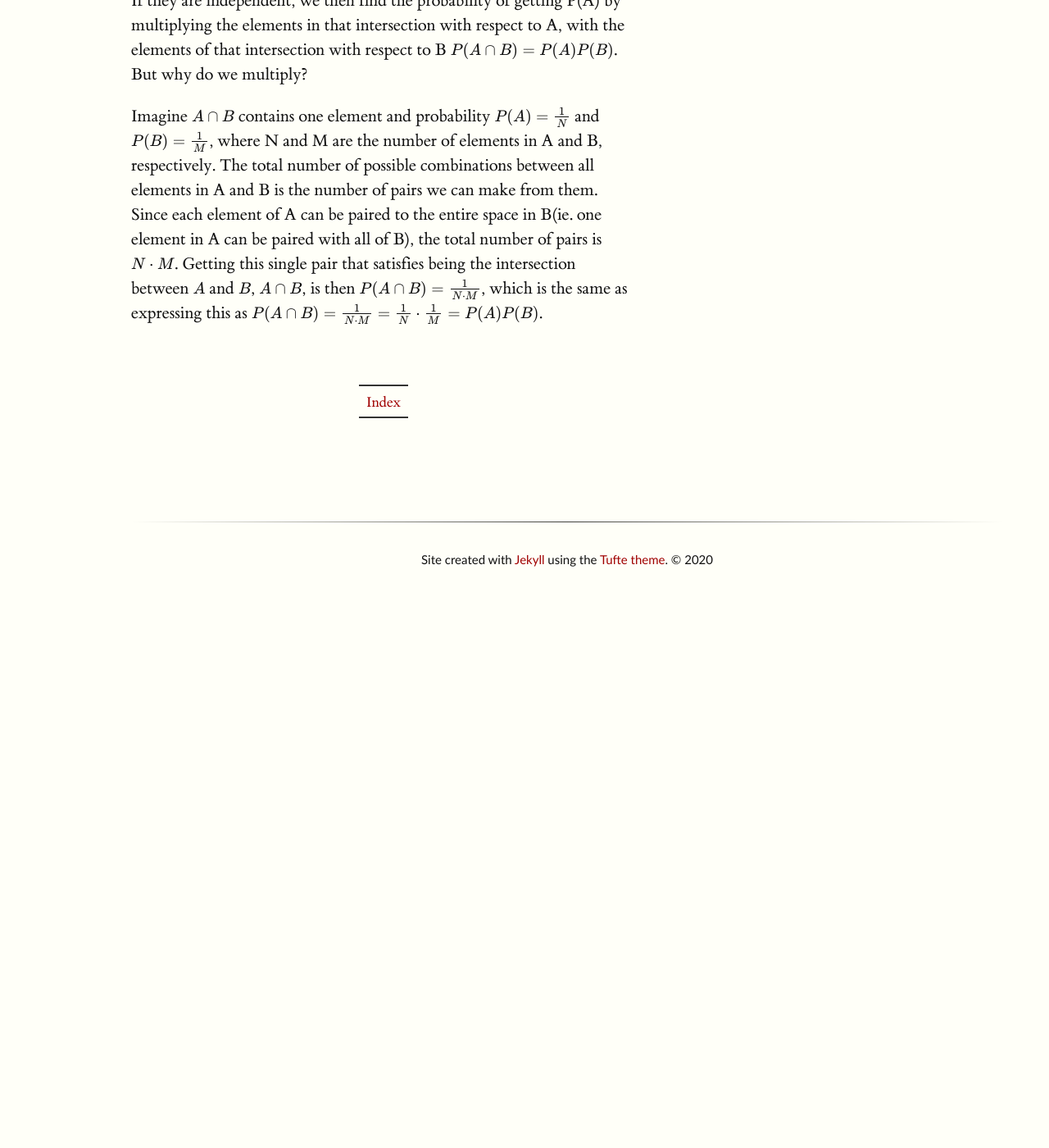
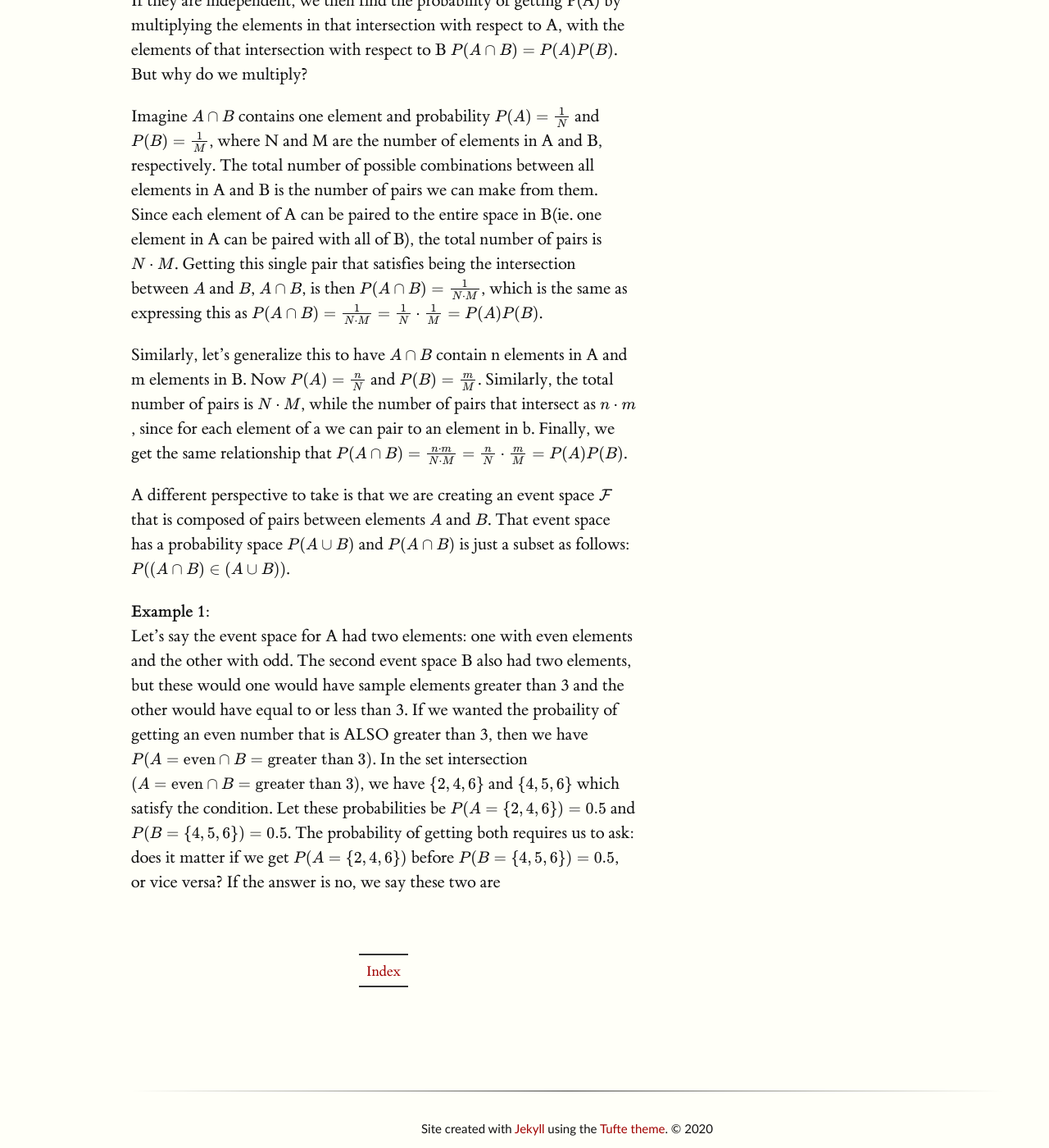
Before and after one commit to luisgc2116/luis_notes, a Jekyll site: the page built from published_notes/fundamental/intro_cond_prob/index.md, in a window 1280 px wide and 1400 px high, scrolled down 1034 px. Shown: the whole window at 82% size. Built offline with Jekyll 4.4.1, drawn with Linux system fonts in a browser that asks for light colours; formulas are drawn with MathJax 3; before the commit the page ends 1740 px from its top, so only the background shows below that.

Commit message:
Update index.md

```diff
--- a/published_notes/fundamental/intro_cond_prob/index.md
+++ b/published_notes/fundamental/intro_cond_prob/index.md
@@ -17,6 +17,13 @@ If they are independent, we then find the probability of getting P(A) by multipl
 
 Imagine $$A \cap B$$ contains one element and probability $$P(A)=\frac{1}{N}$$ and $$P(B)=\frac{1}{M}$$, where N and M are the number of elements in A and B, respectively. The total number of possible combinations between all elements in A and B is the number of pairs we can make from them. Since each element of A can be paired to the entire space in B(ie. one element in A can be paired with all of B), the total number of pairs is $$N \cdot M$$. Getting this single pair that satisfies being the intersection between $$A$$ and $$B$$, $$A \cap B$$, is then $$P(A \cap B) = \frac{1}{N \cdot M}$$, which is the same as expressing this as $$P(A \cap B) = \frac{1}{N \cdot M} = \frac{1}{N} \cdot \frac{1}{M} = P(A)P(B)$$.
 
+Similarly, let's generalize this to have $$A \cap B$$ contain n elements in A and m elements in B. Now $$P(A)=\frac{n}{N}$$ and $$P(B)=\frac{m}{M}$$. Similarly, the total number of pairs is $$N \cdot M$$, while the number of pairs that intersect as $$n \cdot m$$, since for each element of a we can pair to an element in b. Finally, we get the same relationship that $$P(A \cap B) = \frac{n \cdot m}{N \cdot M} = \frac{n}{N} \cdot \frac{m}{M} = P(A)P(B)$$.
+
+A different perspective to take is that we are creating an event space $$\mathcal{F}$$ that is composed of pairs between elements $$A$$ and $$B$$. That event space has a probability space $$P(A \cup B)$$ and $$P(A \cap B)$$ is just a subset as follows: $$P((A \cap B) \in (A \cup B))$$.
+
+**Example 1:** <br>
+Let's say the event space for A had two elements: one with even elements and the other with odd. The second event space B also had two elements, but these would one would have sample elements greater than 3 and the other would have equal to or less than 3. If we wanted the probaility of getting an even number that is ALSO greater than 3, then we have $$P(A=\text{even} \cap B=\text{greater than 3})$$. In the set intersection $$(A=\text{even} \cap B=\text{greater than 3})$$, we have $$\{2,4,6\}$$ and $$\{4,5,6\}$$ which satisfy the condition. Let these probabilities be $$P(A=\{2,4,6\})=0.5$$ and $$P(B=\{4,5,6\})=0.5$$. The probability of getting both requires us to ask: does it matter if we get $$P(A=\{2,4,6\})$$ before $$P(B=\{4,5,6\})=0.5$$, or vice versa? If the answer is no, we say these two are
+
 
 <br/>
 
```
